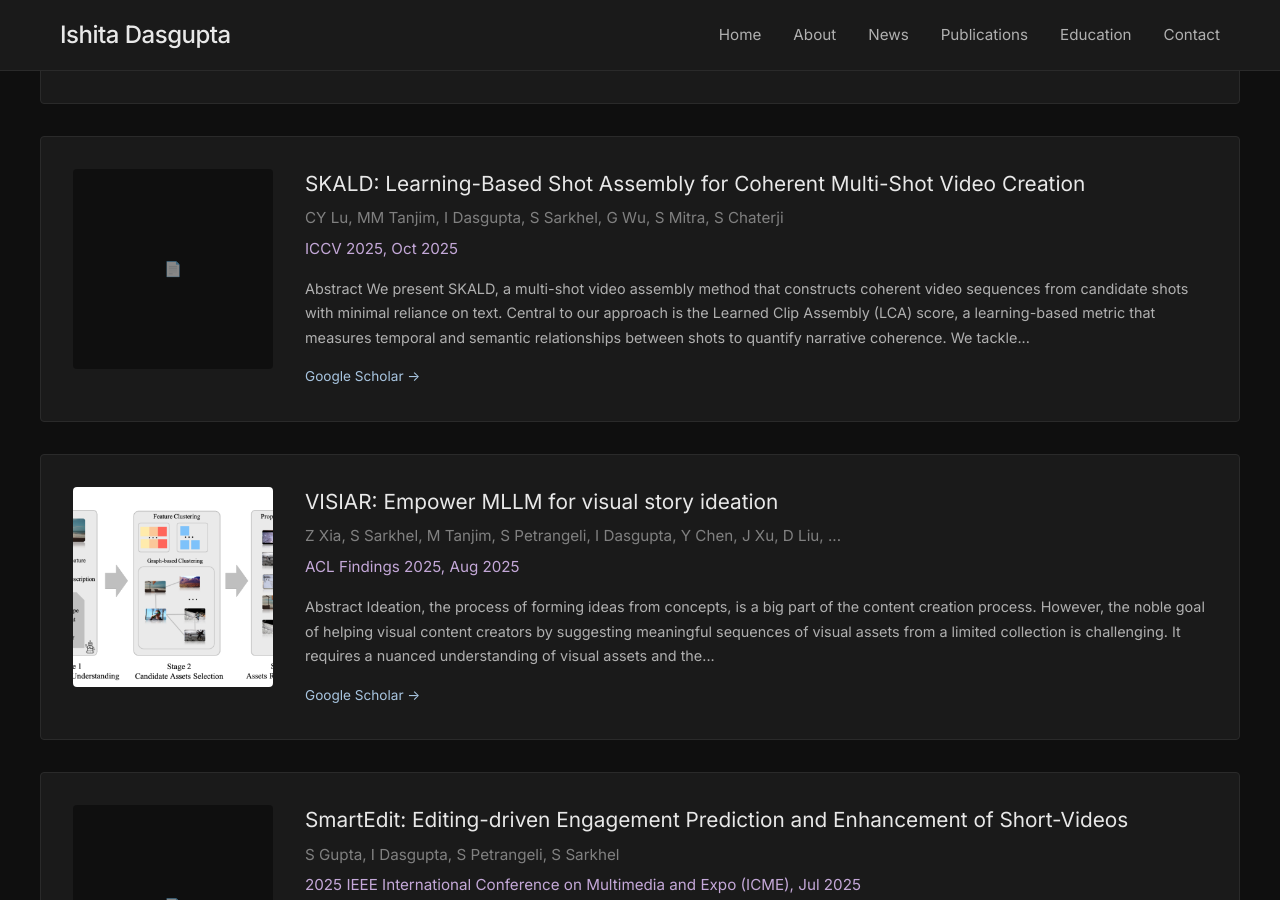
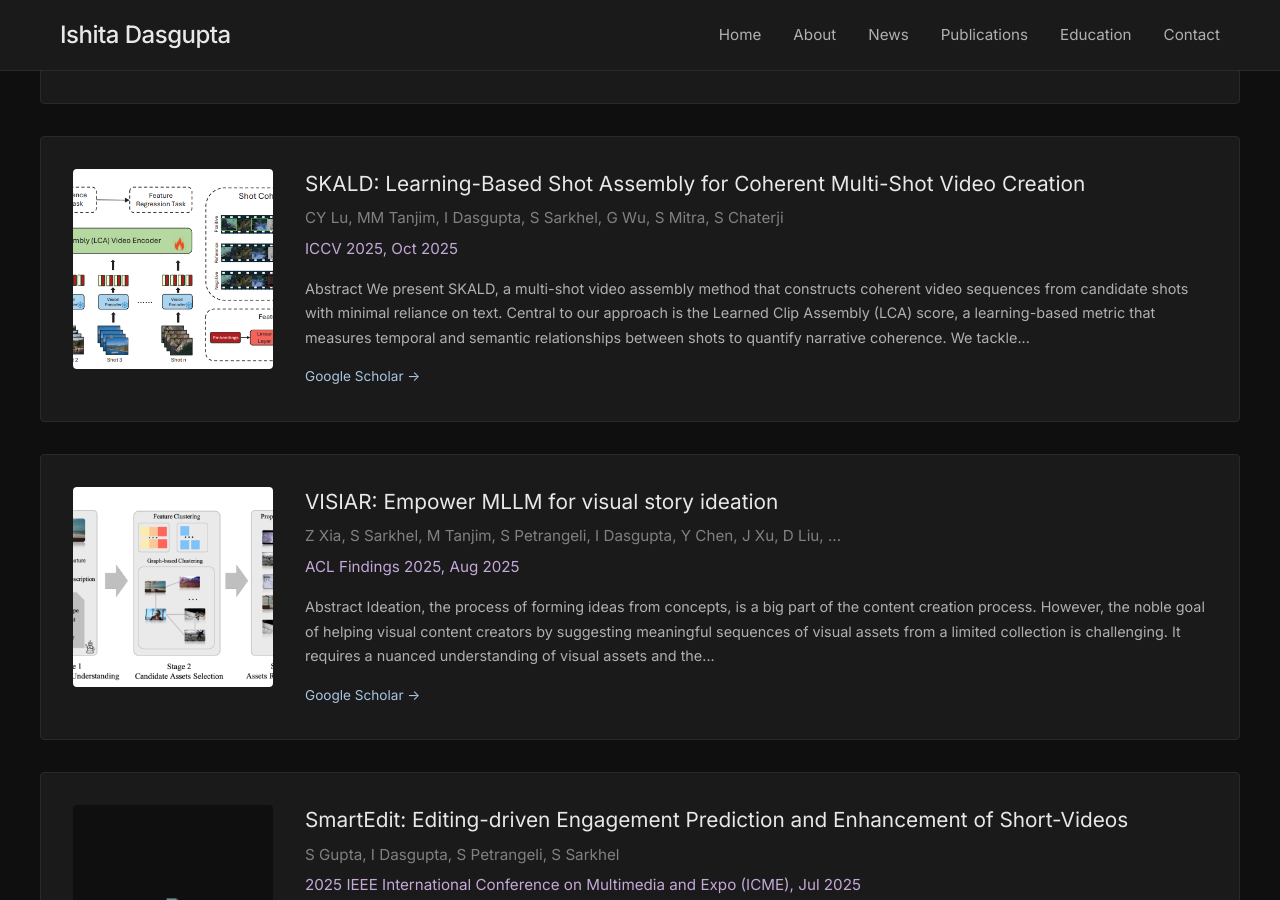
Before and after one commit to ISHITADG/ishitadg.github.io, a Jekyll site: the page built from publications.md, in a window 1280 px wide and 900 px high, scrolled down 510 px. Built offline with Jekyll 4.4.1, drawn with Linux system fonts in a browser that asks for light colours; a style sheet for code colours, icons or effects is not loaded.

Commit message:
Fix: Make publication images clickable and add image field to SKALD publication

```diff
--- a/publications.md
+++ b/publications.md
@@ -25,18 +25,25 @@
       <!-- Publication Image -->
       <div class="publication-image" style="width: 200px; height: 200px; border-radius: 4px; overflow: hidden; background: #0f0f0f; display: flex; align-items: center; justify-content: center;">
         {% if pub.image %}
-          <img src="{{ pub.image | relative_url }}" alt="{{ pub.title }}" style="width: 100%; height: 100%; object-fit: cover;">
+          <a href="{{ pub.url | relative_url }}" style="display: block; width: 100%; height: 100%; cursor: pointer;">
+            <img src="{{ pub.image | relative_url }}" alt="{{ pub.title }}" style="width: 100%; height: 100%; object-fit: cover; transition: opacity 0.3s;" onmouseover="this.style.opacity='0.8'" onmouseout="this.style.opacity='1'">
+          </a>
         {% elsif pub.doi %}
-          <img src="https://api.altmetric.com/v1/doi/{{ pub.doi }}/images/medium" alt="{{ pub.title }}" style="width: 100%; height: 100%; object-fit: cover;" onerror="this.style.display='none'; this.parentElement.innerHTML='<div style=\'color: #808080; font-size: 0.9rem; text-align: center; padding: 1rem;\'>No image available</div>';">
+          <a href="{{ pub.url | relative_url }}" style="display: block; width: 100%; height: 100%; cursor: pointer;">
+            <img src="https://api.altmetric.com/v1/doi/{{ pub.doi }}/images/medium" alt="{{ pub.title }}" style="width: 100%; height: 100%; object-fit: cover; transition: opacity 0.3s;" onerror="this.style.display='none'; this.parentElement.innerHTML='<div style=\'color: #808080; font-size: 0.9rem; text-align: center; padding: 1rem;\'>No image available</div>';" onmouseover="this.style.opacity='0.8'" onmouseout="this.style.opacity='1'">
+          </a>
         {% elsif pub.link %}
-          {% assign scholar_id = pub.link | split: 'citation_for_view=' | last | split: ':' | first %}
-          <div style="color: #808080; font-size: 0.9rem; text-align: center; padding: 1rem; display: flex; align-items: center; justify-content: center; height: 100%;">
-            <span style="opacity: 0.5;">📄</span>
-          </div>
+          <a href="{{ pub.url | relative_url }}" style="display: block; width: 100%; height: 100%; cursor: pointer; text-decoration: none;">
+            <div style="color: #808080; font-size: 0.9rem; text-align: center; padding: 1rem; display: flex; align-items: center; justify-content: center; height: 100%; transition: color 0.3s;" onmouseover="this.style.color='#a8c5e0'" onmouseout="this.style.color='#808080'">
+              <span style="opacity: 0.5;">📄</span>
+            </div>
+          </a>
         {% else %}
-          <div style="color: #808080; font-size: 0.9rem; text-align: center; padding: 1rem; display: flex; align-items: center; justify-content: center; height: 100%;">
-            <span style="opacity: 0.5;">📄</span>
-          </div>
+          <a href="{{ pub.url | relative_url }}" style="display: block; width: 100%; height: 100%; cursor: pointer; text-decoration: none;">
+            <div style="color: #808080; font-size: 0.9rem; text-align: center; padding: 1rem; display: flex; align-items: center; justify-content: center; height: 100%; transition: color 0.3s;" onmouseover="this.style.color='#a8c5e0'" onmouseout="this.style.color='#808080'">
+              <span style="opacity: 0.5;">📄</span>
+            </div>
+          </a>
         {% endif %}
       </div>
 
```
Also changed, not shown: _publications/2025-skald-learning-based-shot-assembly-for-coherent-mu.md (+1 -0 lines).
